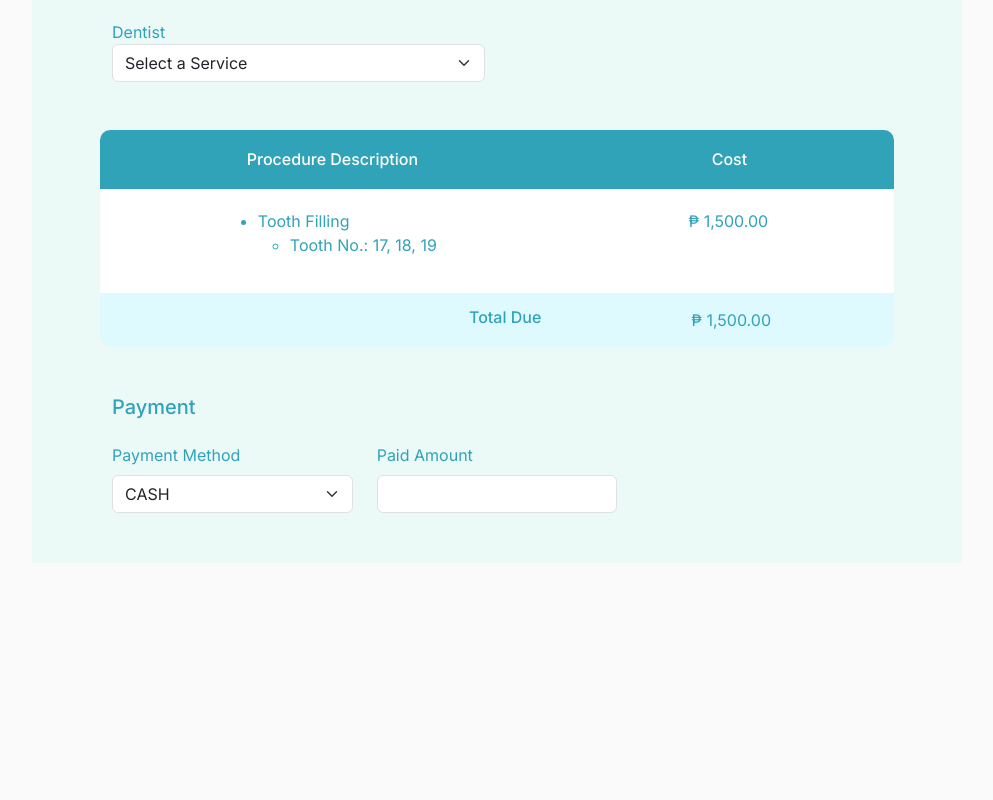
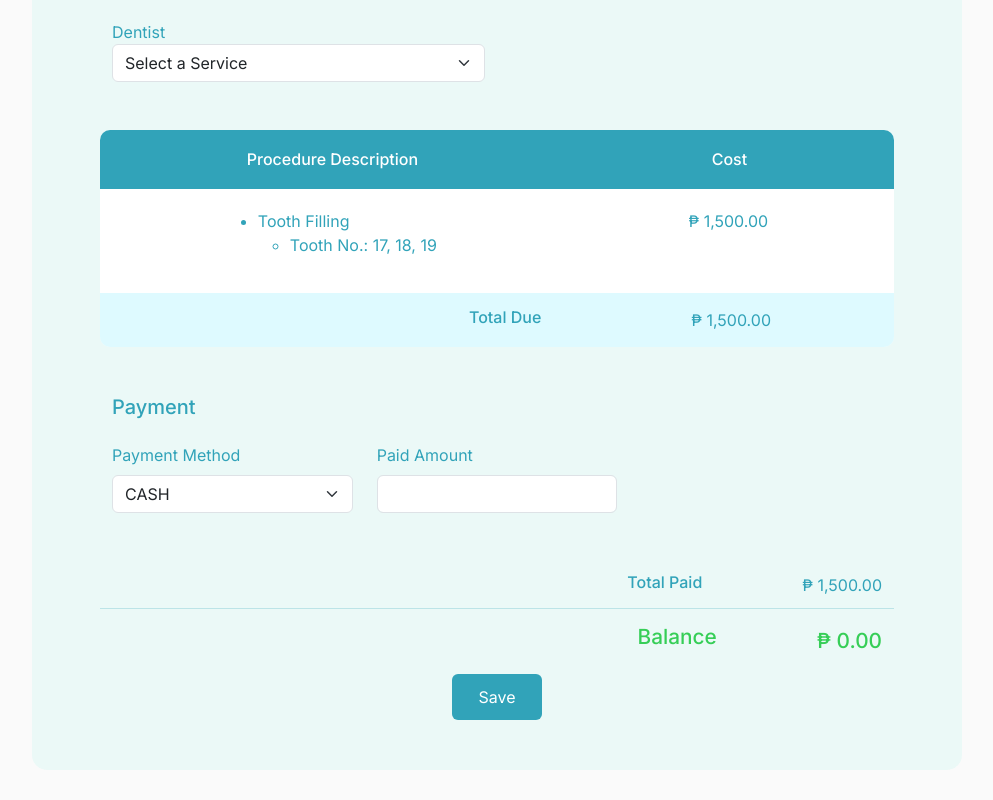
Before and after one commit to pauleenann/Dentsys-App, a React (Create React App) app in the folder frontend/: page /add-new-patient in a window 1280 px wide. Shown: the part 1143-1943 px from the top of the page, without its empty margins (268-1261 px from the left). Before the commit the page ends 1736 px from the top, so only its background shows below. Built offline with nearby package versions, Linux system fonts and the light colour scheme.

Commit message:
update add patient form

```diff
--- a/frontend/src/Components/AddPatient/AddPatient.css
+++ b/frontend/src/Components/AddPatient/AddPatient.css
@@ -24,6 +24,7 @@ body {
 .add-patient-container{
     background-color: #EBF9F7;
     padding: 50px 80px;
+    border-radius: 15px;
 }
 
 .receipt-container{
@@ -59,3 +60,33 @@ body {
     gap: 150px;
     padding: 15px 0;
 }
+
+.total-paid{
+    display: flex;
+    justify-content: end;
+    gap: 100px;
+    margin-top: 60px;
+}
+
+.balance{
+    display: flex;
+    justify-content: end;
+    gap: 100px;
+}
+
+.balance-text{
+    font-size: 1.3rem;
+    font-weight: 500;
+    color: #36CE57;
+}
+
+.save-patient-button{
+    background-color: #31A3B9;
+    color: #fff;
+    padding: 10px 25px;
+}
+
+.save-patient-button:hover{
+    background-color: #028da8;
+    color: #fff;
+}
--- a/frontend/src/Components/AddPatient/AddPatient.jsx
+++ b/frontend/src/Components/AddPatient/AddPatient.jsx
@@ -428,6 +428,7 @@ const AddPatient = () => {
             <h5 className='mb-4 mt-5'>Payment</h5>
 
 
+            {/* row for payment */}
             <div className="row">
                 {/* payement method */}
                 <div className="col-4">
@@ -444,8 +445,28 @@ const AddPatient = () => {
                     <label htmlFor="" className="form-label labels" >Paid Amount</label>
                     <input type="text" className="form-control " name='fname' id='fname'/>
                 </div>
+            </div>
+            {/* end of payment row */}
 
+            {/* total paid */}
+            <div className="row text-end">
+                <div className="col total-paid mb-2">
+                    <h6>Total Paid</h6>
+                    <p className='m-0'>₱ <span>1,500.00</span></p>
+                </div>
+                <hr />
+            </div>
 
+            <div className="row text-end">
+                <div className="col balance mb-3">
+                    <h6 className='balance-text'>Balance</h6>
+                    <p className='m-0 balance-text'>₱ <span className='balance-text'>0.00</span></p>
+                </div>
+            </div>
+
+            {/* button */}
+            <div className="text-center">
+                <button className='btn save-patient-button'>Save</button>
             </div>
 
 
```
